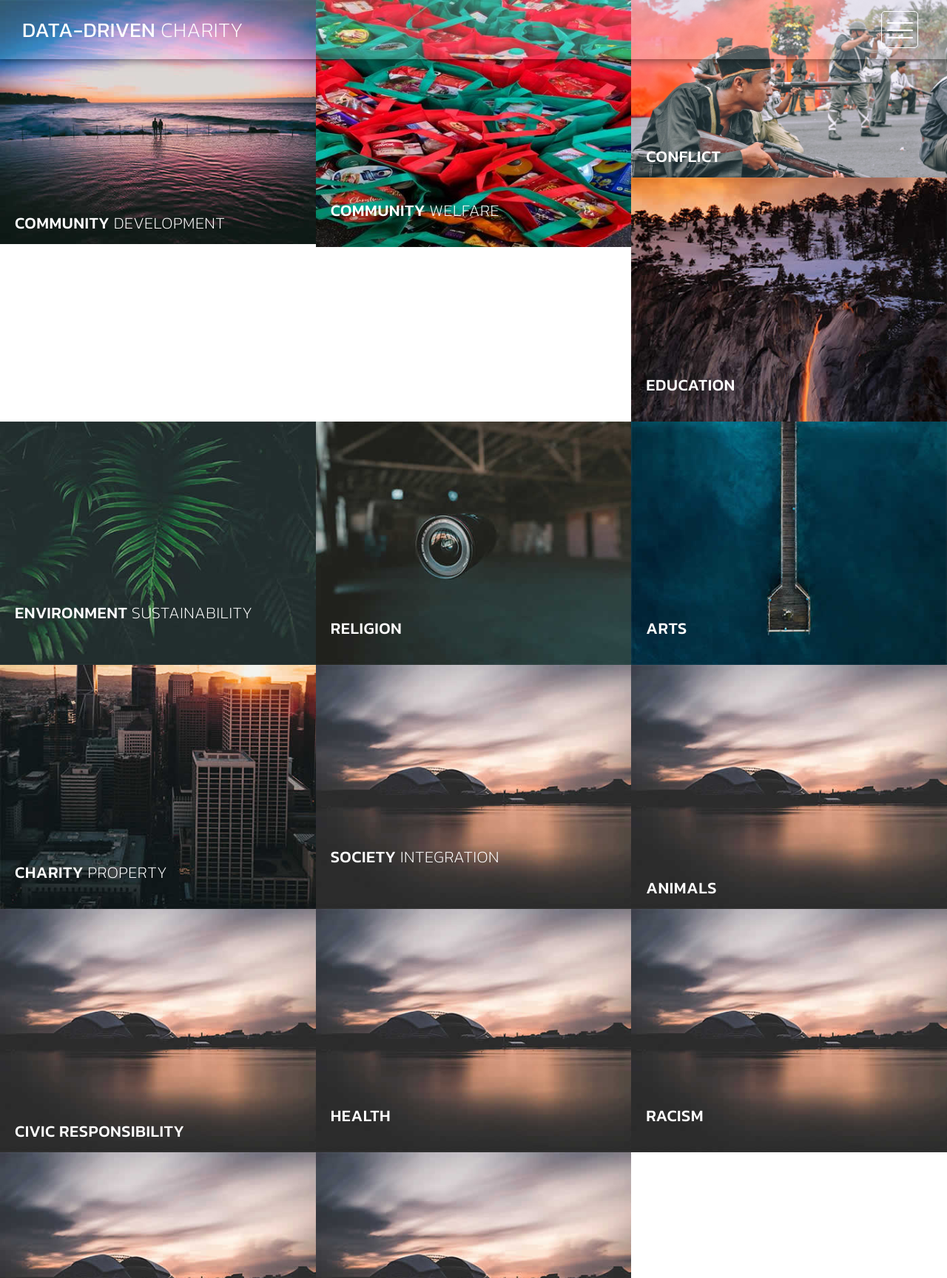
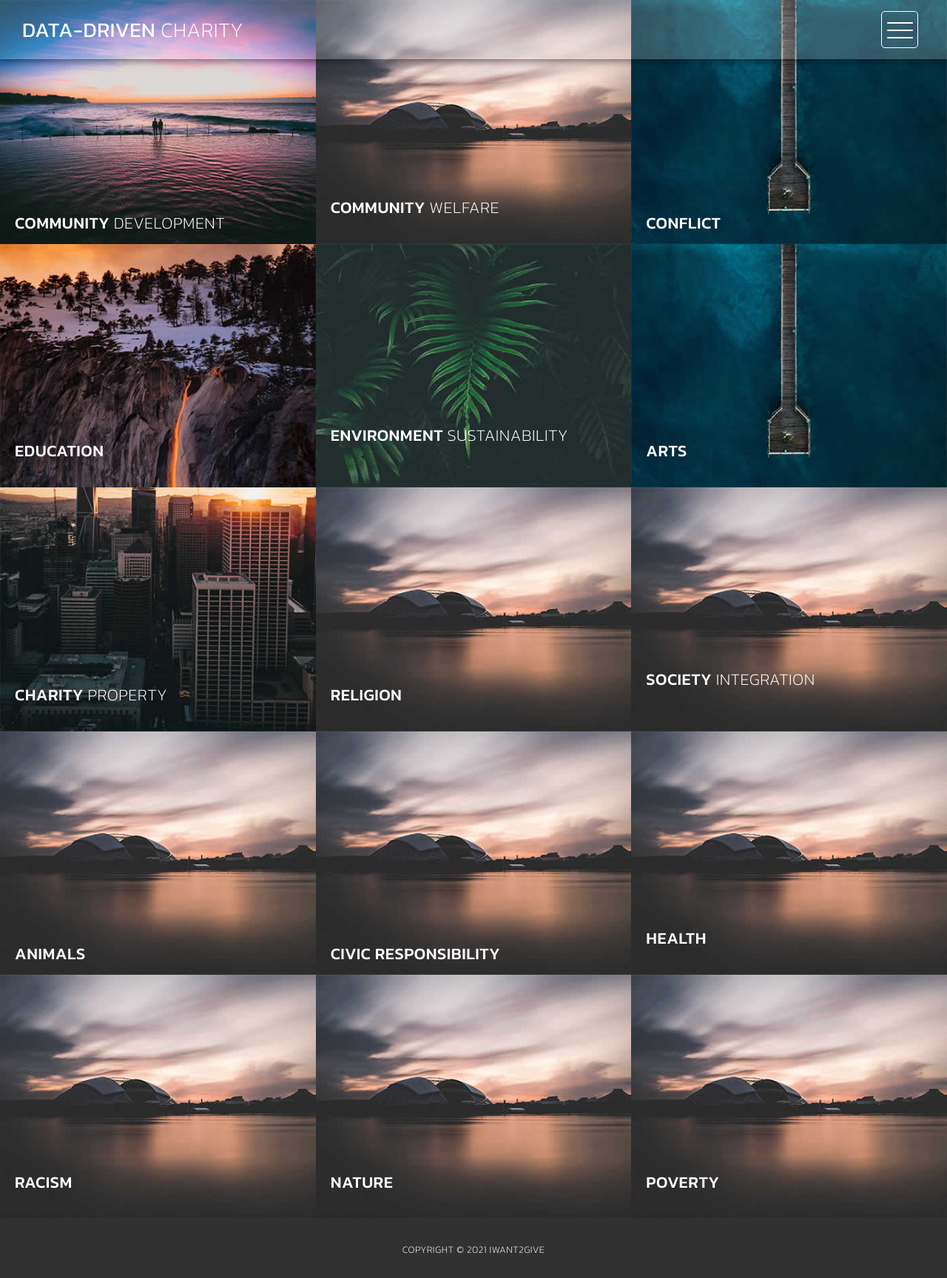
Before and after one commit to jackapbutler/Charity-Visualizer, a Flask app: template templates/search.html in a window 1280 px wide. Shown: the whole page at 74% size. Run offline with Flask 2, Linux system fonts and the light colour scheme; the template is opened without the code that fills it, so the values that code supplies are empty; some libraries are stand-ins or nearby versions.

Commit message:
Update search.html

```diff
--- a/templates/search.html
+++ b/templates/search.html
@@ -58,7 +58,7 @@
                             </div>
                         </div>
                         <div class="image">
-                            <img src="img/community_wel.jpg">
+                            <img src="img/portfolio_item_9.jpg">
                         </div>
                     </div></a>
                 </div>
@@ -73,7 +73,7 @@
                             </div>
                         </div>
                         <div class="image">
-                            <img src="img/conflict.jpg">
+                            <img src="img/portfolio_item_7.jpg">
                         </div>
                     </div></a>
                 </div>
@@ -113,21 +113,6 @@
                     <a href="www.google.com"><div class="thumb">
                         <div class="hover-effect">
                             <div class="hover-content">
-                                <h1>Religion </h1>
-                                <p>Including the advancement of religious organisations and causes.</p>
-                            </div>
-                        </div>
-                        <div class="image">
-                            <img src="img/portfolio_item_6.jpg">
-                        </div>
-                    </div></a>
-                </div>
-            </div>
-            <div class="col-md-4 col-sm-6">
-                <div class="portfolio-item">
-                    <a href="www.google.com"><div class="thumb">
-                        <div class="hover-effect">
-                            <div class="hover-content">
                                 <h1>Arts</h1>
                                 <p>Including promotion of Culture, Heritage or Sciences causes.</p>
                             </div>
@@ -149,6 +134,21 @@
                         </div>
                         <div class="image">
                             <img src="img/portfolio_item_8.jpg">
+                        </div>
+                    </div></a>
+                </div>
+            </div>
+			<div class="col-md-4 col-sm-6">
+                <div class="portfolio-item">
+                    <a href="www.google.com"><div class="thumb">
+                        <div class="hover-effect">
+                            <div class="hover-content">
+                                <h1>Religion </h1>
+                                <p>Including the advancement of religious organisations and causes.</p>
+                            </div>
+                        </div>
+                        <div class="image">
+                            <img src="img/portfolio_item_9.jpg">
                         </div>
                     </div></a>
                 </div>
```
